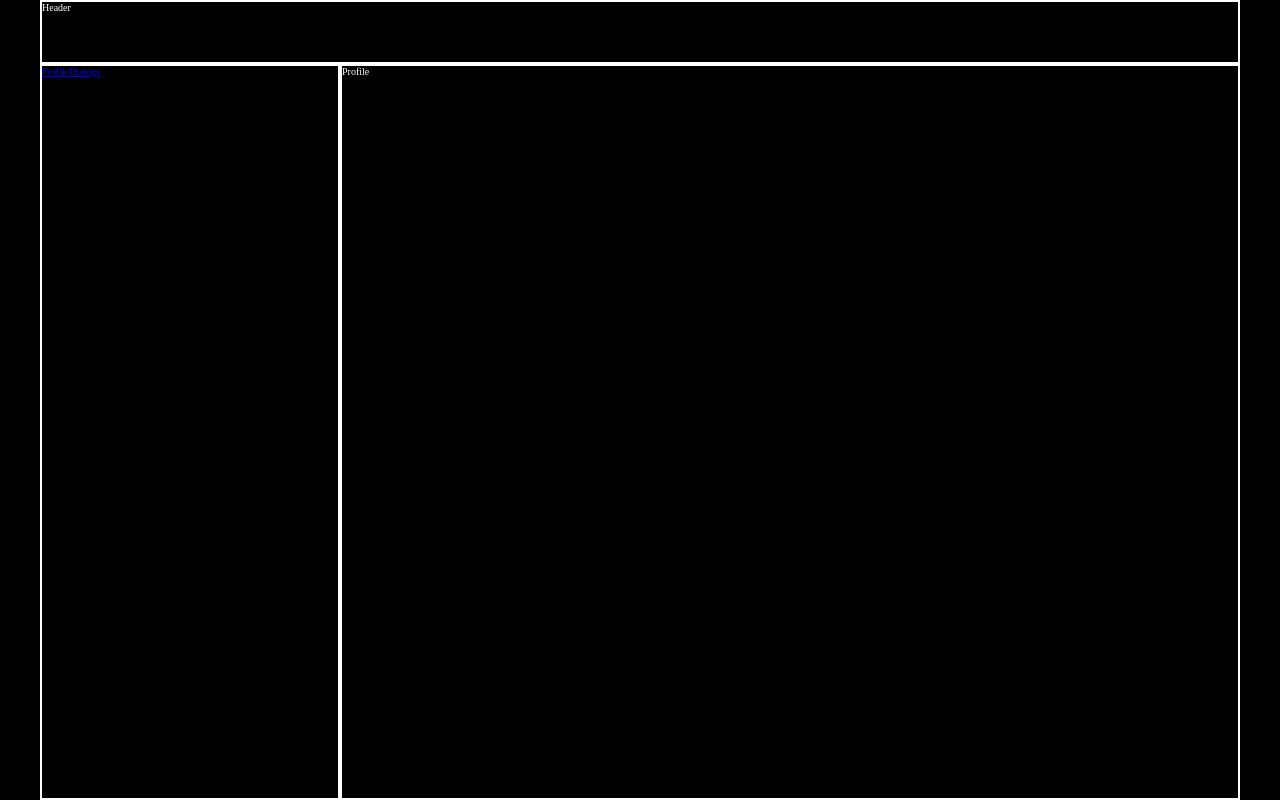
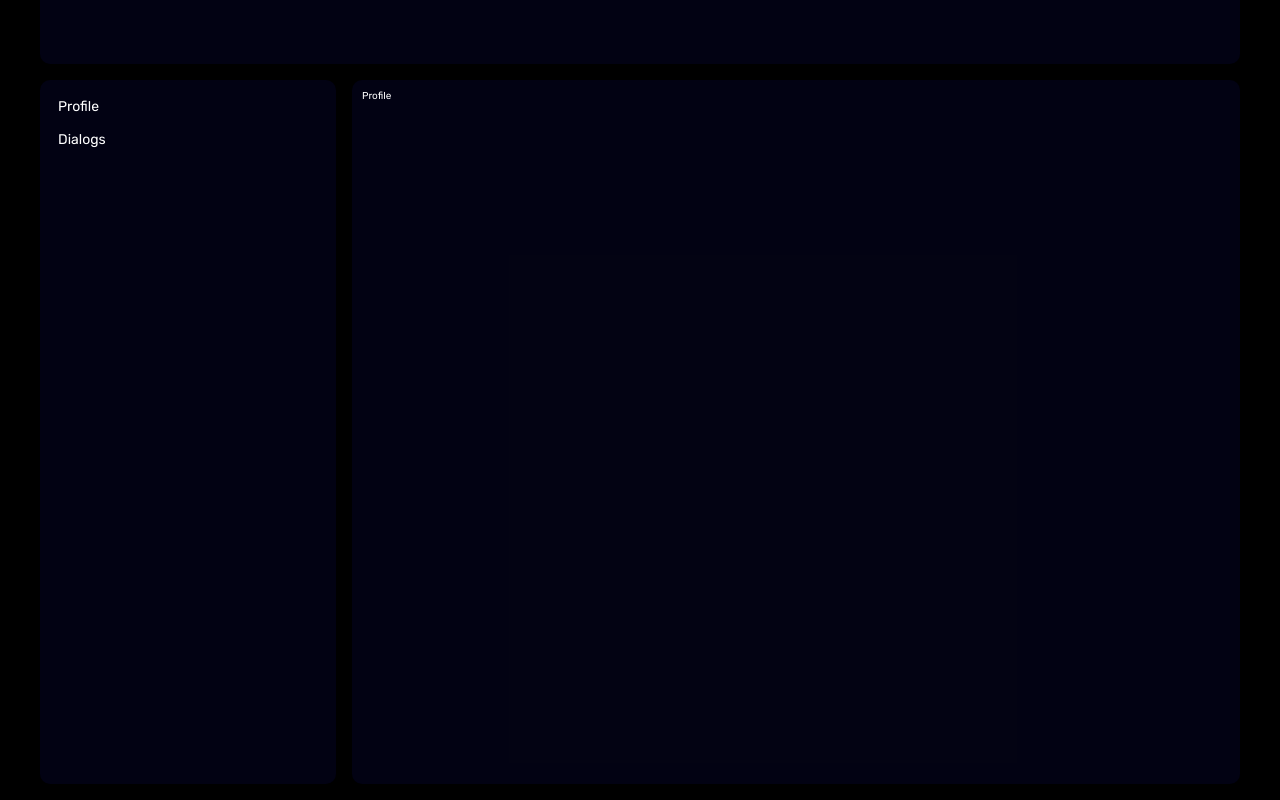
Before and after one commit to Leonid-Kosch/network2, a React (Create React App) app: page /Profile in a window 1280 px wide. Built offline with nearby package versions, Linux system fonts and the light colour scheme.

Commit message:
added styles

```diff
--- a/src/App.css
+++ b/src/App.css
@@ -5,13 +5,11 @@
   height: 100vh;
   max-width: 1200px;
   margin: 0 auto;
-}
-.header{
-  grid-column: 1/3;
-}
-.nav{
-  grid-column: 1/2;
+  gap: 16px;
+  padding-bottom: 16px;
 }
 .app-wrapper > div{
-  border: solid 2px var(--lightColor);
+  background-color: var(--mainBgComponent);
+  border-radius: 10px;
+  padding: 10px;
 }
--- a/src/components/Dialogs/Dialogs.jsx
+++ b/src/components/Dialogs/Dialogs.jsx
@@ -1,8 +1,9 @@
-import React from 'react'
+import React from 'react';
+import moduleStyle from './Dialogs.module.css';
 
 function Dialogs() {
     return (
-        <div>
+        <div className={moduleStyle.container}>
             Dialogs
         </div>
     );
--- /dev/null
+++ b/src/components/Dialogs/Dialogs.module.css
@@ -0,0 +1,3 @@
+.container{
+    grid-column: 2/3;
+}
--- a/src/components/Header/Header.jsx
+++ b/src/components/Header/Header.jsx
@@ -1,9 +1,10 @@
 import React from 'react';
+import  moduleStyle from './Header.module.css';
 
 function Header () {
     return (
-        <div className='header'>
-            Header
+        <div className={moduleStyle.container}>
+            <a className={moduleStyle.logo}></a>
         </div>
     );
 }
--- /dev/null
+++ b/src/components/Header/Header.module.css
@@ -0,0 +1,7 @@
+.logo {
+    width: 100px;
+}
+.container {
+    grid-column: 1/3;
+    border-radius: 0 0 10px 10px !important;
+}
--- a/src/components/Nav/Nav.jsx
+++ b/src/components/Nav/Nav.jsx
@@ -1,9 +1,10 @@
 import React from 'react'
 import {Link} from 'react-router-dom';
+import modyleStyle from './Nav.module.css';
 
 function Nav() {
     return (
-        <div className='nav'>
+        <div className={modyleStyle.container}>
             <Link to='/Profile'>
                 Profile
             </Link>
--- /dev/null
+++ b/src/components/Nav/Nav.module.css
@@ -0,0 +1,15 @@
+.container {
+    display: flex;
+    grid-column: 1/2;
+    flex-direction: column;
+}
+.container a {
+    text-decoration: none;
+    padding: 8px;
+    border-radius: 8px;
+    color: var(--lightColor);
+    font-size: 1.4em;
+}
+.container a:hover{
+    background-color: rgba(255, 255, 255, 0.148);
+}
--- a/src/components/Profile/Profile.jsx
+++ b/src/components/Profile/Profile.jsx
@@ -1,8 +1,9 @@
-import React from 'react'
+import React from 'react';
+import modyleStyle from './Profile.module.css';
 
 function Profile() {
     return (
-        <div>
+        <div className={modyleStyle.container}>
             Profile
         </div>
     );
--- /dev/null
+++ b/src/components/Profile/Profile.module.css
@@ -0,0 +1,3 @@
+.container {
+    grid-column: 2/3;
+}
--- a/src/index.css
+++ b/src/index.css
@@ -1,12 +1,16 @@
+@import url('https://fonts.googleapis.com/css2?family=Rubik:ital,wght@0,300;0,400;0,500;0,600;0,700;0,800;0,900;1,300;1,400;1,500;1,600;1,700;1,800;1,900&display=swap');
+
 *{
   box-sizing: border-box;
 }
 
 body{
+  font-family: 'Rubik', sans-serif;
   margin: 0;
   font-size: 10px;
   --darkColor: black;
   --lightColor: white;
   background-color: var(--darkColor);
   color: var(--lightColor);
+  --mainBgComponent: rgba(13, 13, 92, 0.21);
 }
```
